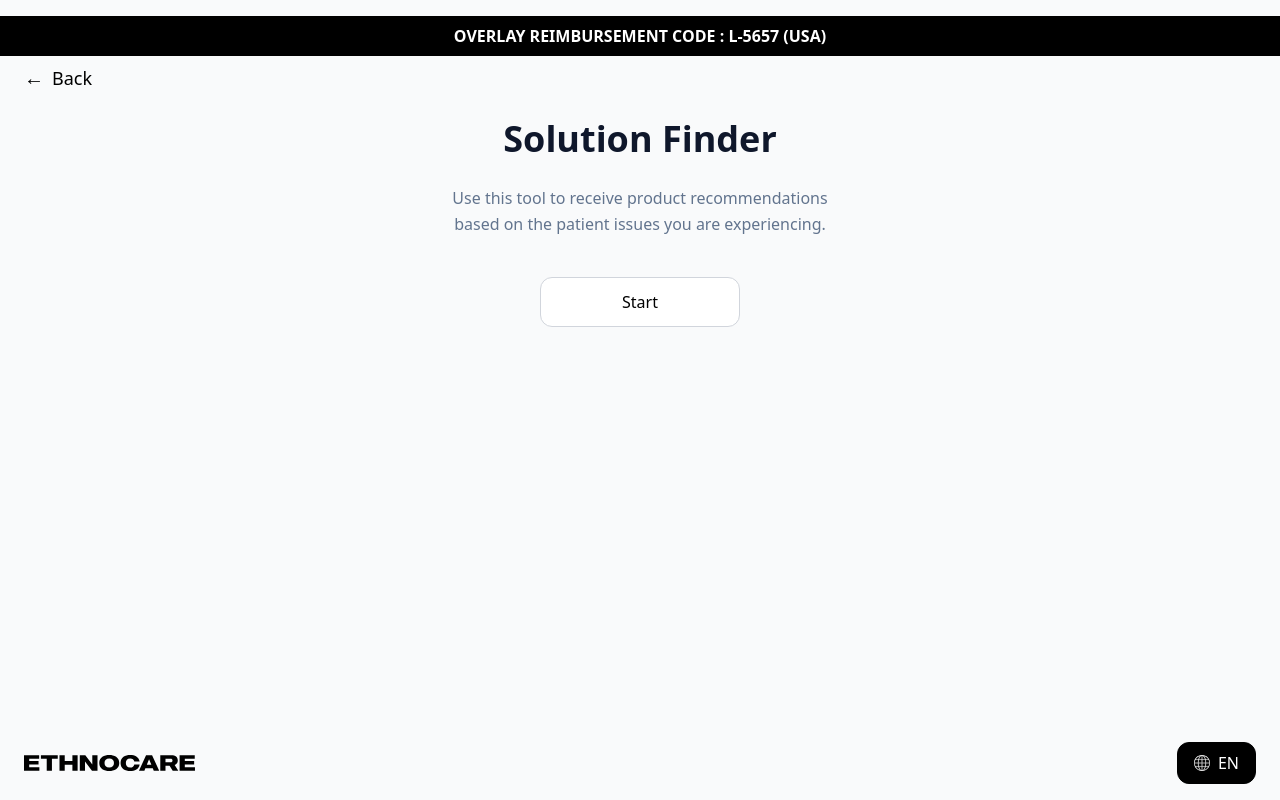
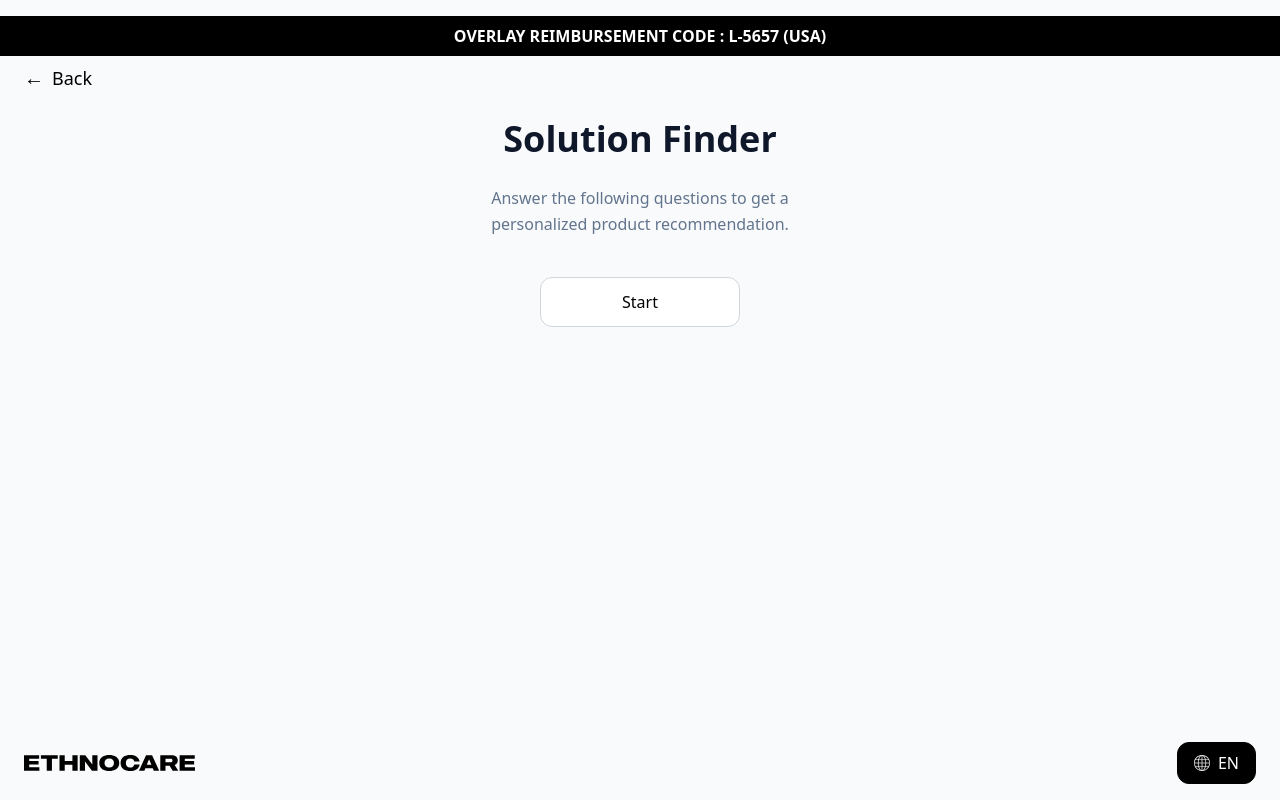
Before and after one commit to EthnoDev/ethnocare-online-tool, a React (Vite) app: page /recommendation in a window 1280 px wide. Built offline with nearby package versions, Linux system fonts and the light colour scheme.

Commit message:
Recommendation Welcome translated

```diff
--- a/src/locales/de/pages.json
+++ b/src/locales/de/pages.json
@@ -12,5 +12,10 @@
     "description4": "Das FAQ-Tool bietet Antworten auf häufig gestellte Fragen zu Ethnocare-Produkten.",
     "option5": "Empfehlung",
     "description5": "Das Empfehlungstool hilft Ihnen dabei, basierend auf Ihren Bedürfnissen die besten Ethnocare-Produkte zu finden."
+  },
+  "welcomeRecommendation": {
+    "title": "Lösungsfinder",
+    "description": "Beantworten Sie die folgenden Fragen, um eine personalisierte Produktempfehlung zu erhalten.",
+    "startButton": "Starten"
   }
 }
--- a/src/locales/en/pages.json
+++ b/src/locales/en/pages.json
@@ -12,5 +12,10 @@
     "description4":"The FAQ tool provides answers to frequently asked questions about Ethnocare products.",
     "option5":"Recommendation",
     "description5":"The recommendation tool helps you find the best Ethnocare products based on your needs."
+  },
+  "welcomeRecommendation": {
+    "title": "Solution Finder",
+    "description": "Answer the following questions to get a personalized product recommendation.",
+    "startButton": "Start"
   }
 }
--- a/src/locales/es/pages.json
+++ b/src/locales/es/pages.json
@@ -12,5 +12,10 @@
     "description4":"La herramienta de preguntas frecuentes proporciona respuestas a las preguntas más frecuentes sobre los productos Ethnocare.",
     "option5":"Recomendación",
     "description5":"La herramienta de recomendación lo ayuda a encontrar los mejores productos Ethnocare según sus necesidades."
+  },
+  "welcomeRecommendation": {
+    "title": "Buscador de soluciones",
+    "description": "Responda las siguientes preguntas para obtener una recomendación de producto personalizada.",
+    "startButton": "Comenzar"
   }
 }
--- a/src/locales/fr/pages.json
+++ b/src/locales/fr/pages.json
@@ -12,5 +12,10 @@
     "description4":"L'outil FAQ fournit des réponses aux questions fréquemment posées sur les produits Ethnocare.",
     "option5":"Recommandation",
     "description5":"L'outil de recommandation vous aide à trouver les meilleurs produits Ethnocare en fonction de vos besoins."
+  },
+  "welcomeRecommendation": {
+    "title": "Chercheur de solution",
+    "description": "Répondez aux questions suivantes pour obtenir une recommandation de produit personnalisée.",
+    "startButton": "Commencer"
   }
 }
--- a/src/pages/recommendation/Welcome.jsx
+++ b/src/pages/recommendation/Welcome.jsx
@@ -3,10 +3,12 @@ import { useNavigate } from "react-router-dom";
 import { useState } from "react";
 import PageWrapper from "../../components/PageWrapper";
 import SelectableOption from "../../components/SelectableOption";
+import { useTranslation } from "react-i18next";
 
 export default function Welcome() {
   const navigate = useNavigate();
   const [isStarting, setIsStarting] = useState(false);
+  const { t } = useTranslation("pages");
 
   const handleStart = () => {
     if (isStarting) return;
@@ -22,17 +24,16 @@ export default function Welcome() {
     <PageWrapper showBack={true} backTo="/" code={true}>
       <div className="w-full max-w-md mt-2">
         <h1 className="text-4xl font-bold text-center text-slate-900 leading-tight">
-          Solution Finder
+          {t("welcomeRecommendation.title")}
         </h1>
 
         <p className="mt-6 text-center text-base text-slate-500 leading-relaxed px-8">
-          Use this tool to receive product recommendations based on the patient
-          issues you are experiencing.
+          {t("welcomeRecommendation.description")}
         </p>
 
         <div className="mt-10 flex justify-center">
           <SelectableOption
-            label="Start"
+            label={t("welcomeRecommendation.startButton")}
             selected={isStarting}
             onClick={handleStart}
           />
```
